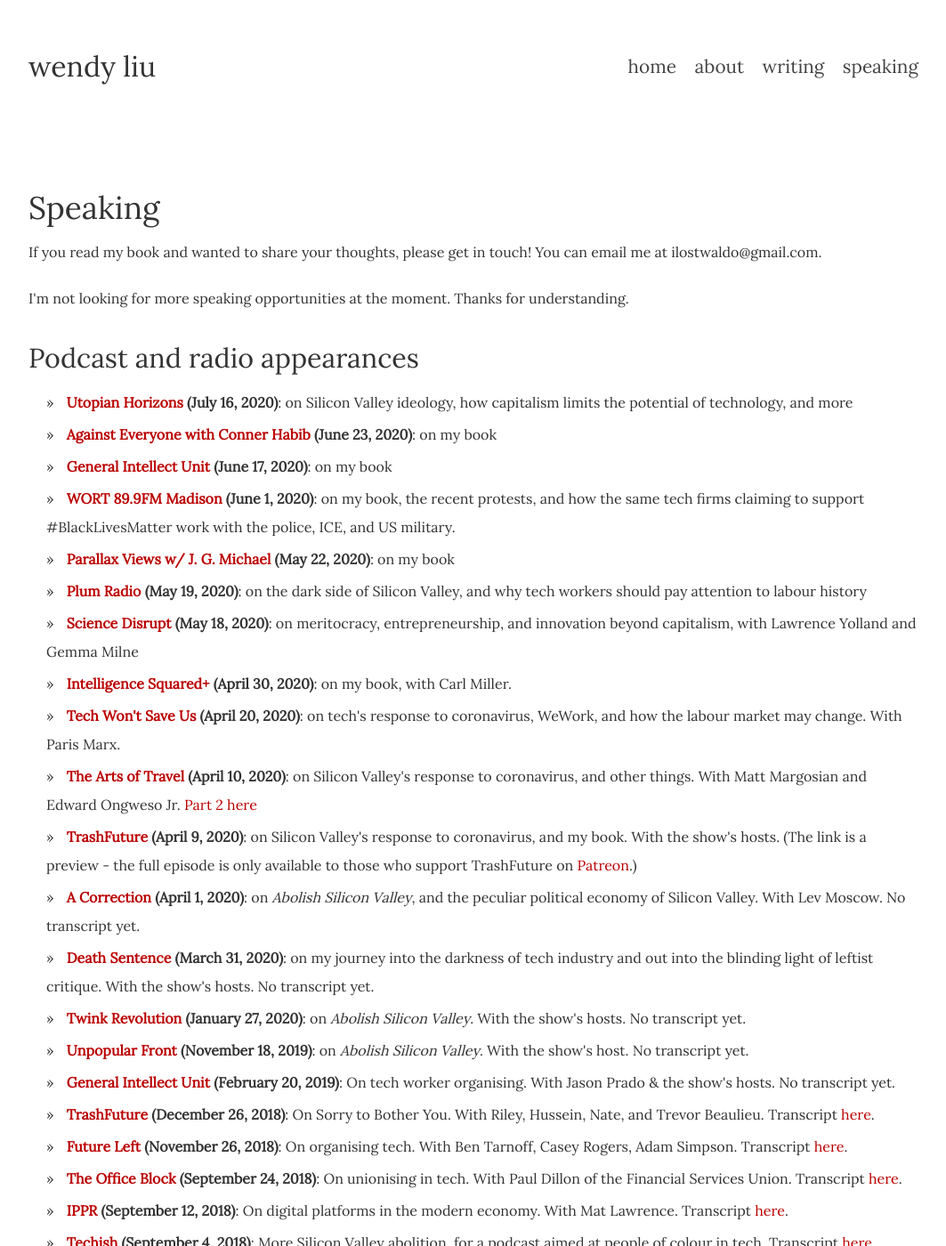
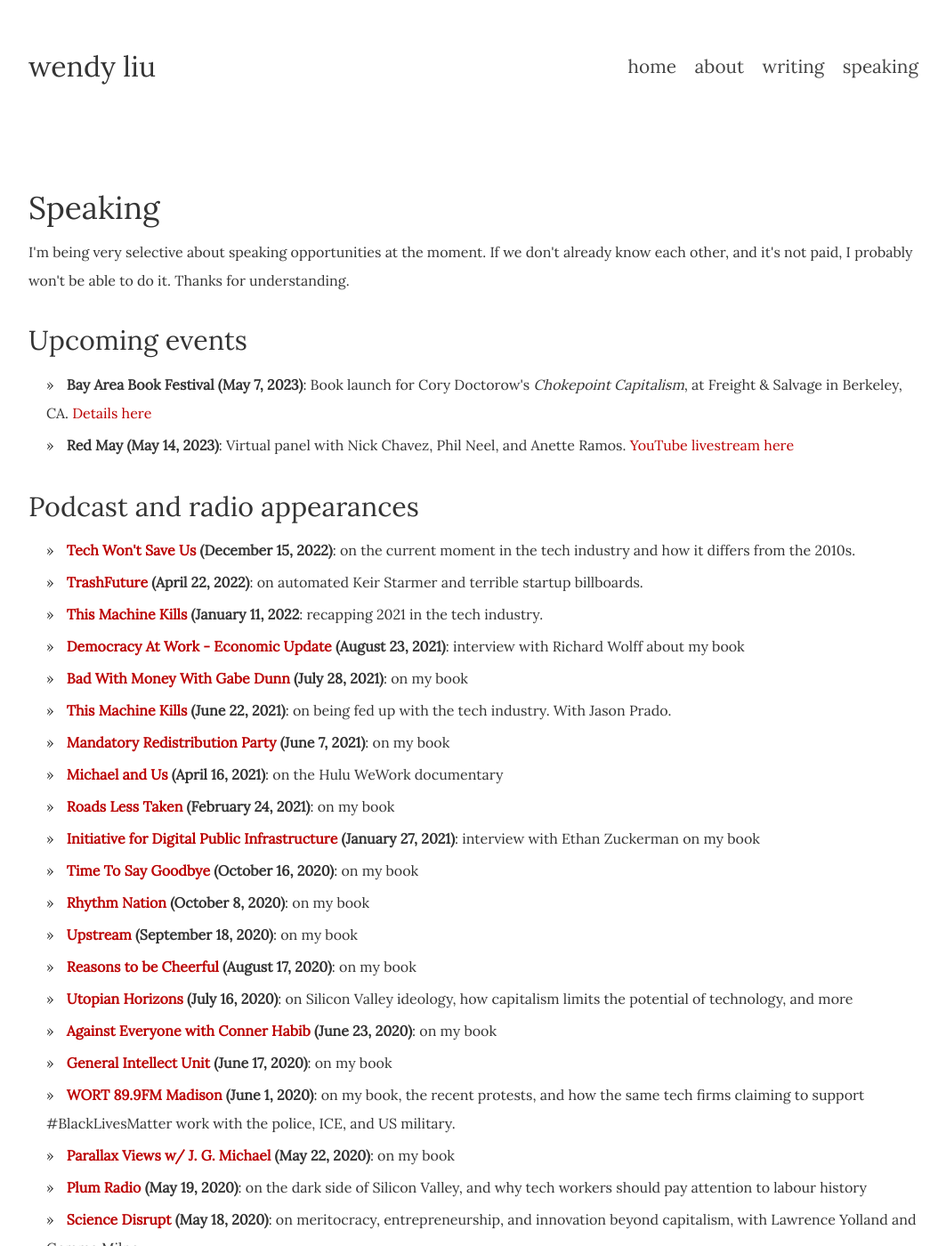
Before and after one commit to dellsystem/dellsystem.github.io, a Jekyll site: the page built from speaking/index.html, in a window 1280 px wide and 1400 px high. Shown: the whole window at 89% size, without its empty margins (108-1171 px from the left). Built offline with Jekyll 4.4.1, drawn with Linux system fonts in a browser that asks for light colours; some of the changed text lies outside the part shown.

Commit message:
Update speaking page
Oh my god I don't remember half of these events? Wtf? Also I'm probably
missing some but whatever I don't care. There are written interviews
that I didn't even bother including here because they're also on the ASV
site. Whatever. Nobody cares anyway.

```diff
--- /dev/null
+++ b/_includes/interviews.html
@@ -0,0 +1,4 @@
+<ul>
+    <li><strong>Input Magazine (April 11, 2021)</strong>: <a href="https://www.inverse.com/input/tech/author-wendy-liu-abolish-silicon-valley-book-interview">interviewed by Tom Maxwell</a> about my book</li>
+    <li><strong>New Socialist (September 8, 2020)</strong>: <a href="https://newsocialist.org.uk/abolish-silicon-valley-tom-gann-interviews-wendy-liu/">interviewed by Tom Gann</a> about my book</li>
+</ul>
--- a/_includes/past.html
+++ b/_includes/past.html
@@ -1,6 +1,14 @@
-<h3>Recent</h3>
-
 <ul>
+    <li><strong>Subtext Books (April 2, 2023)</strong>: book launch event for Belén Gopegui's <em>Stay This Day and Night With Me</em>. Online only (not recorded)</li>
+    <li><strong>Tamarack (March 9, 2023)</strong>: conversation with Nick Chavez, author of <a href="https://brooklynrail.org/2022/12/field-notes/Technical-Expertise-and-Communist-Production">Technical Expertise and Communist Production</a> (The Brooklyn Rail)</li>
+    <li><strong>Mrs. Dalloway's (February 16, 2023)</strong>: <a href="https://www.mrsdalloways.com/events/malcolm-harris-store-reading-and-signing-his-new-book-palo-alto">book launch event</a> for Malcolm Harris' <em>Palo Alto</em>. In person (not recorded)</li>
+    <li><strong>Left Book Club x The World Transformed (September 27, 2022)</strong>: a discussion of socialist literature with writer Yara Rodrigues Fowler, facilitated by Elif Sarican. <a href="https://www.youtube.com/watch?v=2Yb1gO7OniI">video available on YouTube</a></li>
+    <li><strong>The World Transformed (September 25, 2022)</strong>: <a href="https://theworldtransformed.org/twt-22/programme/were-all-tech-workers-now/">panel discussion</a> about tech work. In person (not recorded)</li>
+    <li><strong>The World Transformed (September 24, 2022)</strong>: <a href="https://theworldtransformed.org/twt-22/programme/hegemony-now-how-wall-street-and-big-tech-won-the-world/">book launch event</a> for Jeremy Gilbert and Alex Williams' <em>Hegemony Now</em>. In person (not recorded)</li>
+    <li><strong>City Lights (June 21, 2022)</strong>: <a href="https://citylights.com/events/ben-tarnoff-launch-party-for-internet-for-the-people-the-fight-for-our-digital-future/">book launch event</a> for Ben Tarnoff's <em>Internet for the People</em>. In person and possibly recorded but I can't find the link.</li>
+    <li><strong>CCSF Collective (November 10, 2021)</strong>: panel discussion on abolishing the tech industry for Build Abolition 101, <a href="https://www.youtube.com/watch?v=PCeJMfdaCN4">video available on YouTube</a>
+    <li><strong>Haymarket Books (October 26, 2020)</strong>: book launch event for Richard Seymour's <em>The Twittering Machine</em>, <a href="https://www.youtube.com/watch?v=k4zu8Wvoepc">video available on YouTube</a></li>
+    <li><strong>PoliticsBooksToday (September 10, 2020)</strong>: book discussion, <a href="https://www.youtube.com/watch?v=RQlPIrb8WkE">video available on YouTube</a></li>
     <li><strong>Mechanics Institute x Gray Area (July 1, 2020)</strong>: book discussion with Owen Thomas, <a href="https://www.youtube.com/watch?v=S7iJe4vs5Sc&feature=youtu.be">video available on YouTube</a></li>
     <li><strong>Everyday Analysis (June 25, 2020)</strong>: book discussion with Alfie Bown</li>
     <li><strong>Quarantine Book Club (June 24, 2020)</strong>: book discussion with Mike Monteiro</li>
--- a/_includes/podcasts.html
+++ b/_includes/podcasts.html
@@ -1,4 +1,18 @@
 <ul>
+    <li><strong><a href="https://podcasts.apple.com/podcast/tech-billionaires-are-coming-for-workers-w-wendy-liu/id1507621076?i=1000590254810">Tech Won't Save Us</a> (December 15, 2022)</strong>: on the current moment in the tech industry and how it differs from the 2010s.</li>
+    <li><strong><a href="https://trashfuturepodcast.podbean.com/e/preview-we-have-automated-keir-starmer-feat-wendy-liu/">TrashFuture</a> (April 22, 2022)</strong>: on automated Keir Starmer and terrible startup billboards.</li>
+    <li><strong><a href="https://soundcloud.com/thismachinekillspod/128-the-year-of-magical-thinking">This Machine Kills</a> (January 11, 2022</strong>: recapping 2021 in the tech industry.</li>
+    <li><strong><a href="https://www.youtube.com/watch?v=oiR7XzD4QkM">Democracy At Work - Economic Update</a> (August 23, 2021)</strong>: interview with Richard Wolff about my book</li>
+    <li><strong><a href="https://redcircle.com/shows/bad-with-money-with-gaby-dunn/ep/c15413a3-592d-49e5-a0f6-39e84fc3a117">Bad With Money With Gabe Dunn</a> (July 28, 2021)</strong>: on my book</li>
+    <li><strong><a href="https://soundcloud.com/thismachinekillspod/80-tech-work-and-its-discontents-ft-wendy-liu-and-jason-prado">This Machine Kills</a> (June 22, 2021)</strong>: on being fed up with the tech industry. With Jason Prado.</li>
+    <li><strong><a href="https://mandatoryredistributionparty.podbean.com/e/abolish-silicon-valley-feat-wendy-liu-070/">Mandatory Redistribution Party</a> (June 7, 2021)</strong>: on my book</li>
+    <li><strong><a href="https://soundcloud.com/michael-and-us/preview-227-abolish-silicon-valley-w-wendy-liu">Michael and Us</a> (April 16, 2021)</strong>: on the Hulu WeWork documentary</li>
+    <li><strong><a href="https://podcasters.spotify.com/pod/show/katezchen/episodes/Abolishing-Silicon-Valley-Wendy-Liu-er1cqj">Roads Less Taken</a> (February 24, 2021)</strong>: on my book</li>
+    <li><strong><a href="https://publicinfrastructure.org/podcast/12-wendy-liu/">Initiative for Digital Public Infrastructure</a> (January 27, 2021)</strong>: interview with Ethan Zuckerman on my book</li>
+    <li><strong><a href="https://goodbye.substack.com/p/abolishing-silicon-valley-wendy-liu#details">Time To Say Goodbye</a> (October 16, 2020)</strong>: on my book</li>
+    <li><strong><a href="https://soundcloud.com/petermarks/abolish-silicon-valley-with-wendy-liu">Rhythm Nation</a> (October 8, 2020)</strong>: on my book</li>
+    <li><strong><a href="https://podcasts.apple.com/gb/podcast/wendy-liu-on-abolishing-silicon-valley-in-conversation/id1082594532?i=1000491778022">Upstream</a> (September 18, 2020)</strong>: on my book</li>
+    <li><strong><a href="https://podcasts.apple.com/tn/podcast/152-abolish-silicon-valley-a-conversation-with-wendy-liu/id1287081706?i=1000488311228">Reasons to be Cheerful</a> (August 17, 2020)</strong>: on my book</li>
     <li><strong><a href="https://soundcloud.com/user-494053335/abolish-silicon-valley-w-wendy-liu">Utopian Horizons</a> (July 16, 2020)</strong>: on Silicon Valley ideology, how capitalism limits the potential of technology, and more</li>
     <li><strong><a href="https://soundcloud.com/user-940109391/aewch-114-wendy-liu-or-against">Against Everyone with Conner Habib</a> (June 23, 2020)</strong>: on my book</li>
     <li><strong><a href="http://generalintellectunit.net/e/058-abolish-silicon-valley-with-wendy-liu/">General Intellect Unit</a> (June 17, 2020)</strong>: on my book</li>
--- /dev/null
+++ b/_includes/upcoming.html
@@ -0,0 +1,4 @@
+<ul>
+    <li><strong>Bay Area Book Festival (May 7, 2023)</strong>: Book launch for Cory Doctorow's <em>Chokepoint Capitalism</em>, at Freight & Salvage in Berkeley, CA. <a href="https://www.baybookfest.org/session/chokepoint-capitalism/">Details here</a></li>
+    <li><strong>Red May (May 14, 2023)</strong>: Virtual panel with Nick Chavez, Phil Neel, and Anette Ramos. <a href="https://www.youtube.com/watch?v=EQu5EVkC5vc">YouTube livestream here</a></li>
+</ul>
--- a/speaking/index.html
+++ b/speaking/index.html
@@ -3,14 +3,20 @@ layout: default
 title: Speaking
 ---
 
-<p>If you read my book and wanted to share your thoughts, please get in touch! You can email me at ilostwaldo@gmail.com.</p>
+<p>I'm being very selective about speaking opportunities at the moment. If we don't already know each other, and it's not paid, I probably won't be able to do it. Thanks for understanding.</p>
 
-<p>I'm not looking for more speaking opportunities at the moment. Thanks for understanding.</p>
+<h2>Upcoming events</h2>
+
+{% include upcoming.html %}
 
 <h2 id="podcasts">Podcast and radio appearances</h2>
 
 {% include podcasts.html %}
 
+<h2>Written interviews</h2>
+
+{% include interviews.html %}
+
 <h2>Past events</h2>
 
 {% include past.html %}
```
